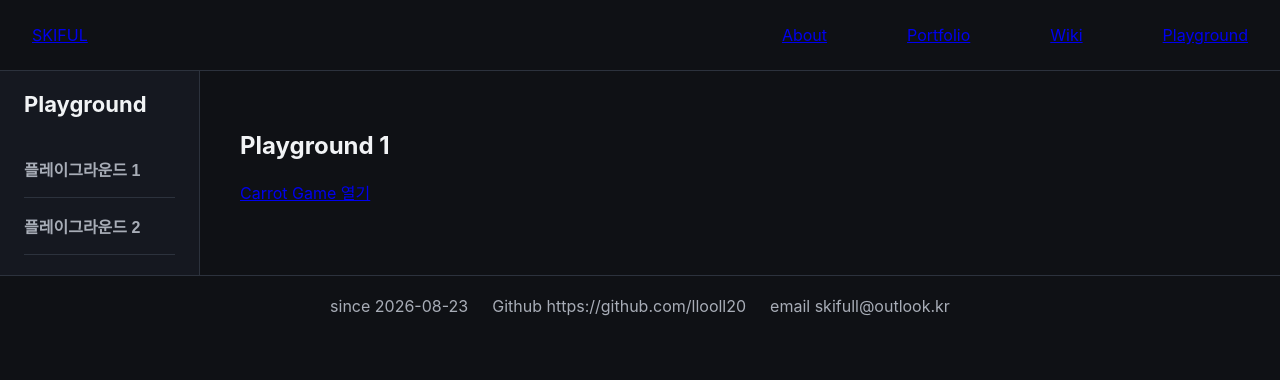
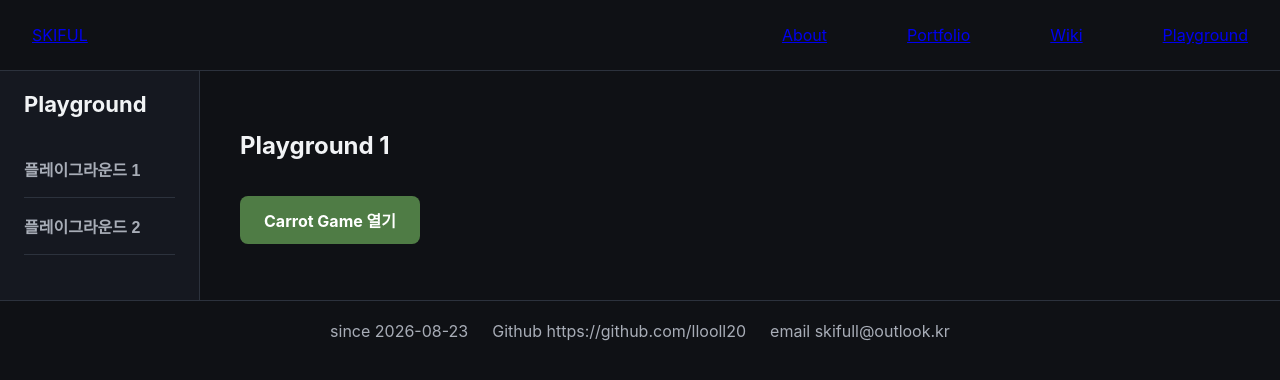
Before and after one commit to llooll20/portfolio_site, a React (Create React App) app in the folder mysite/: page /playground in a window 1280 px wide. Shown: the top 380 px of the page. Built offline with nearby package versions, Linux system fonts and the light colour scheme.

Commit message:
버튼UI

```diff
--- a/mysite/src/style/portfolio.css
+++ b/mysite/src/style/portfolio.css
@@ -269,3 +269,19 @@
   border-top: 1px solid var(--border);
   color: var(--text-secondary);
 }
+
+.CarrotGame-button {
+    display: inline-block;
+    padding: 12px 24px;
+    margin: 16px 0;
+    background-color: #4f7c45;
+    color: #ffffff;
+    text-decoration: none;
+    border-radius: 8px;
+    font-weight: bold;
+    transition: background-color 0.2s ease;
+}
+
+.CarrotGame-button:hover {
+    background-color: #3d6335;
+}
```
